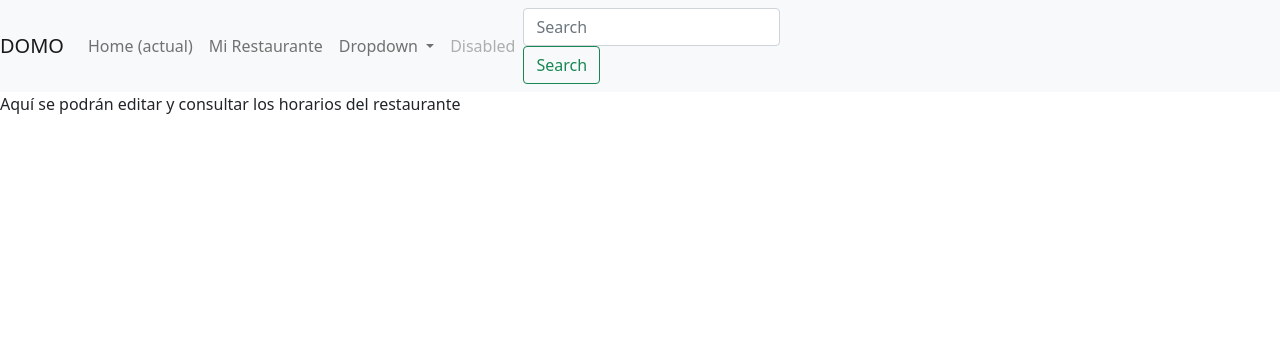
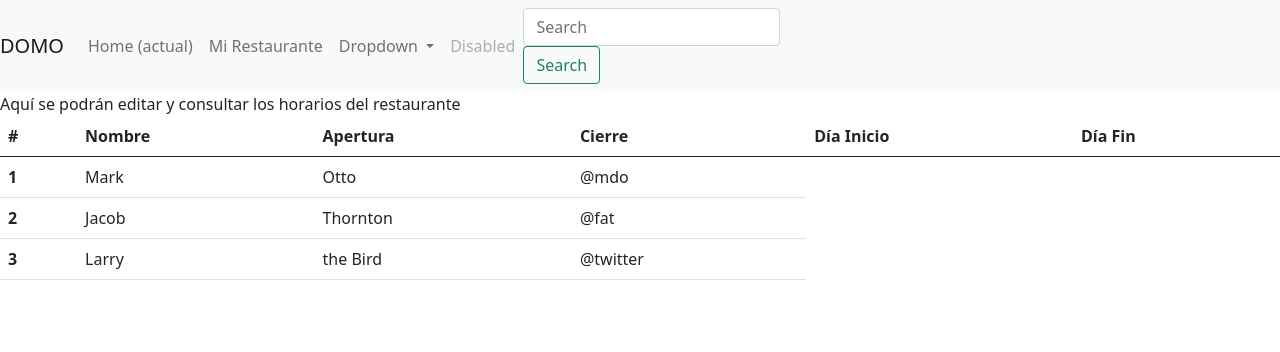
Before and after one commit to Exesito/GPS, a Flask app: page /editor_horario in a window 1280 px wide. Shown: the top 352 px of the page. Run offline with Flask 2, Linux system fonts and the light colour scheme; parts of the project's set-up code (start-up, migrations or seed data) failed here and were passed over.

Commit message:
updates cu nacho
se arreglan links en navbar, se añade una tabla en editor_horario.html para ostrar los horarios y se añade URI a bdd de testing en init.py

```diff
--- a/app/__init__.py
+++ b/app/__init__.py
@@ -3,7 +3,9 @@ from flask_sqlalchemy import SQLAlchemy
 
 app = Flask(__name__)
 app.config["SECRET_KEY"] = 'Secret'
-app.config["SQLALCHEMY_DATABASE_URI"] = 'postgresql://g25proyecto:g25proyecto1061@146.83.198.35:5432/g25proyecto_bd'
+#app.config["SQLALCHEMY_DATABASE_URI"] = 'postgresql://g25proyecto:g25proyecto1061@146.83.198.35:5432/g25proyecto_bd'
+app.config["SQLALCHEMY_DATABASE_URI"] = 'postgresql://postgres:peterfields@190.47.90.186:5432/domo_testing'
+
 
 from app import models, views
 
--- a/app/templates/editor_horario.html
+++ b/app/templates/editor_horario.html
@@ -7,5 +7,37 @@ Horarios Restaurante
 {% block body %}
     Aquí se podrán editar y consultar los horarios del restaurante
 
+    <table class="table">
+        <thead>
+          <tr>
+            <th scope="col">#</th>
+            <th scope="col">Nombre</th>
+            <th scope="col">Apertura</th>
+            <th scope="col">Cierre </th>
+            <th scope="col">Día Inicio</th>
+            <th scope="col">Día Fin </th>
+          </tr>
+        </thead>
+        <tbody>
+          <tr>
+            <th scope="row">1</th>
+            <td>Mark</td>
+            <td>Otto</td>
+            <td>@mdo</td>
+          </tr>
+          <tr>
+            <th scope="row">2</th>
+            <td>Jacob</td>
+            <td>Thornton</td>
+            <td>@fat</td>
+          </tr>
+          <tr>
+            <th scope="row">3</th>
+            <td>Larry</td>
+            <td>the Bird</td>
+            <td>@twitter</td>
+          </tr>
+        </tbody>
+      </table>
 
 {% endblock %}
--- a/app/templates/navbar.html
+++ b/app/templates/navbar.html
@@ -8,10 +8,10 @@
     <div class="collapse navbar-collapse" id="navbarSupportedContent">
       <ul class="navbar-nav mr-auto">
         <li class="nav-item active">
-          <a class="nav-link" href="#">Home <span class="sr-only">(actual)</span></a>
+          <a class="nav-link" href="{{url_for('index')}}">Home <span class="sr-only">(actual)</span></a>
         </li>
         <li class="nav-item">
-          <a class="nav-link" onclick="{{url_for('mi_restaurante')}}">Mi Restaurante</a>
+          <a class="nav-link" href="{{url_for('mi_restaurante')}}">Mi Restaurante</a>
         </li>
         <li class="nav-item dropdown">
           <a class="nav-link dropdown-toggle" href="#" id="navbarDropdown" role="button" data-toggle="dropdown" aria-haspopup="true" aria-expanded="false">
```
